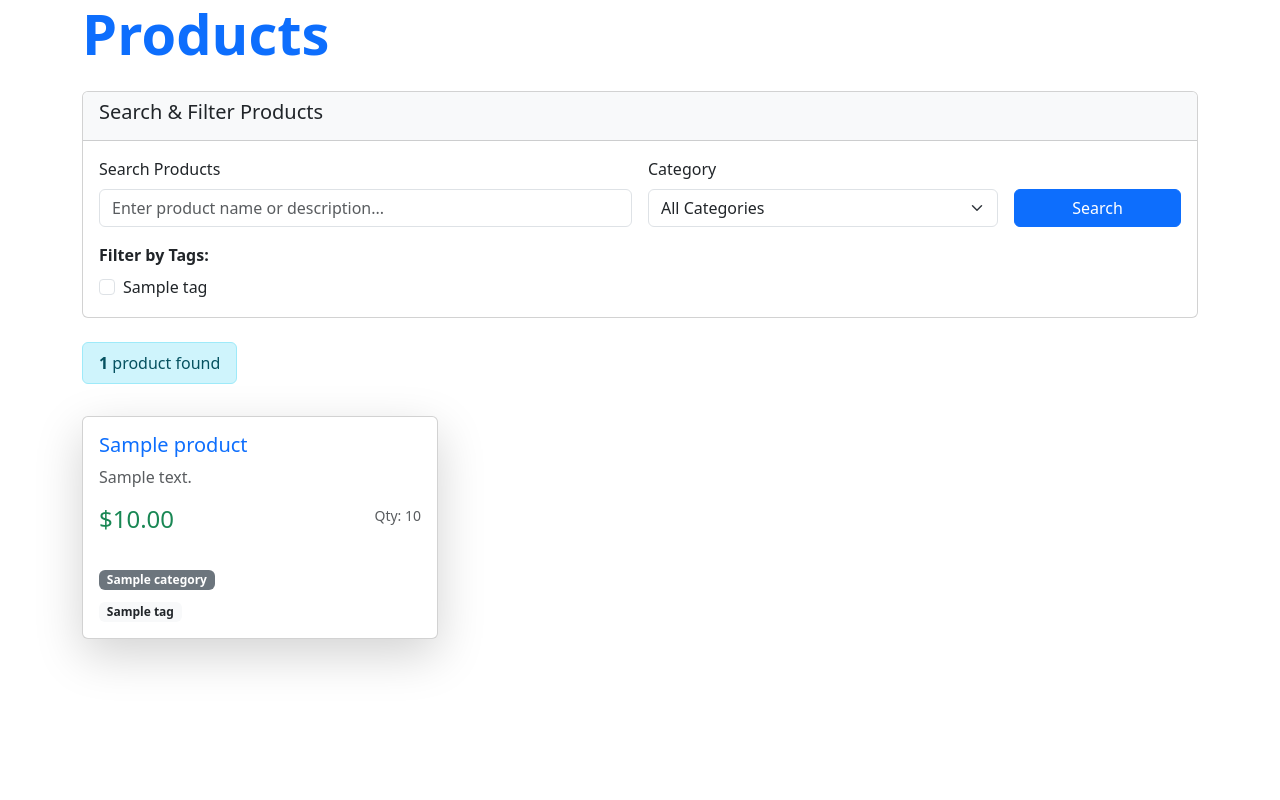
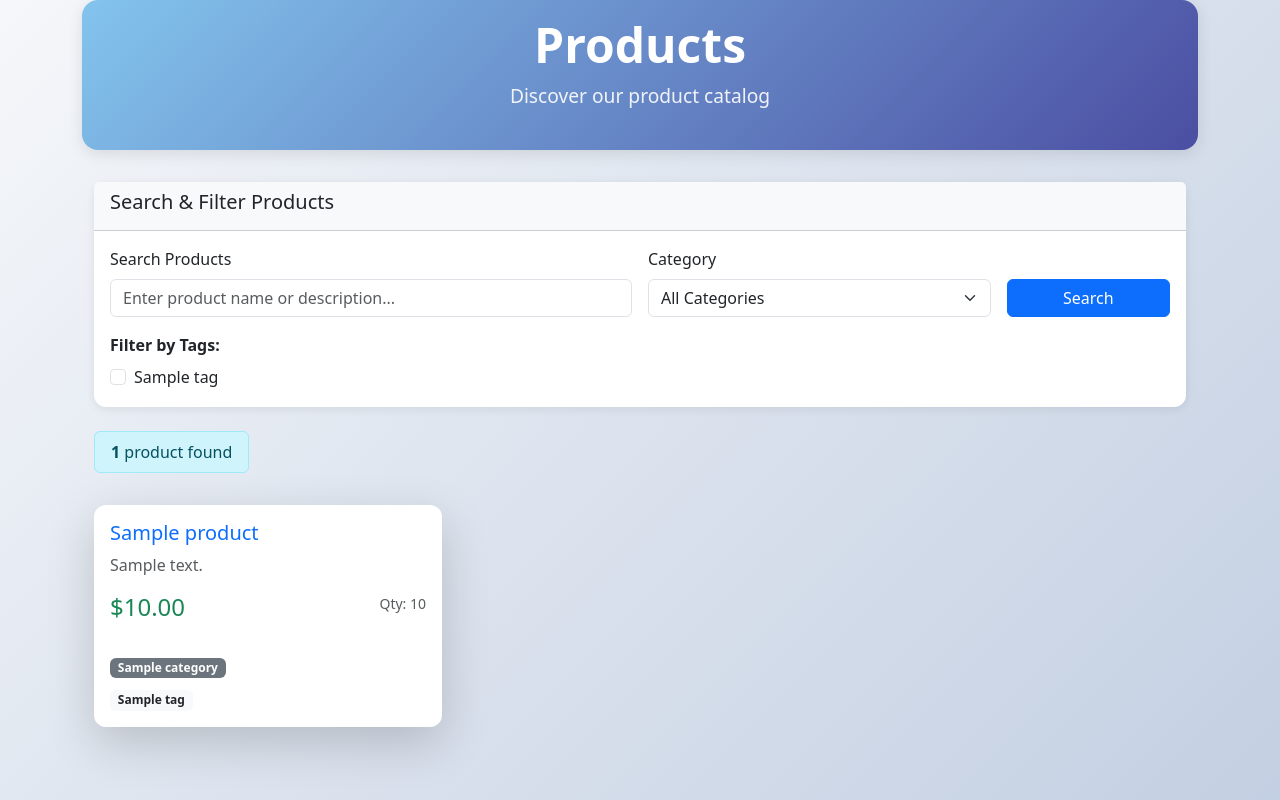
Before and after one commit to aaron-s-kim/product-manager, a Django app: page / in a window 1280 px wide. Run offline with Django 5.2, Linux system fonts and the light colour scheme; tables that the repository leaves empty hold one stand-in row (values such as "Sample post").

Commit message:
Additional styles for hero, background, product cards

```diff
--- a/products/static/products/css/style.css
+++ b/products/static/products/css/style.css
@@ -1,4 +1,9 @@
 /* Product List Styles */
+
+body {
+  background: linear-gradient(135deg, #f5f7fa 0%, #c3cfe2 100%);
+  min-height: 100vh;
+}
 
 .hero-section {
   background: linear-gradient(135deg, #83c4ed, #4b4ea2);
@@ -7,6 +12,7 @@
   text-align: center;
   margin-bottom: 2rem;
   border-radius: 1rem;
+  box-shadow: 0 4px 15px rgba(0, 0, 0, 0.1);
 }
 
 .hero-title {
@@ -20,3 +26,19 @@
   opacity: 0.9;
   margin-bottom: 1.5rem;
 }
+
+/* Product Cards */
+.card {
+  border: none;
+  border-radius: 12px;
+  box-shadow: 0 2px 10px rgba(0, 0, 0, 0.08);
+}
+
+.product-card {
+  transition: all 0.3s ease;
+}
+
+.product-card:hover {
+  transform: translateY(-5px);
+  box-shadow: 0 8px 25px rgba(0, 0, 0, 0.15);
+}
--- a/products/templates/products/product_list.html
+++ b/products/templates/products/product_list.html
@@ -1,13 +1,25 @@
 {% extends 'base.html' %}
+{% load static %}
 
 {% block title %}Product Search{% endblock %}
 
+{% block extra_head %}
+<link rel="stylesheet" type="text/css" href="{% static 'products/css/style.css' %}">
+{% endblock %}
+
 {% block content %}
-<div class="row">
-    <div class="col-12">
-        <h1 class="display-4 mb-4 text-primary fw-bold">Products</h1>
+<!-- Hero Section -->
+<div class="hero-section">
+    <div class="container">
+        <h1 class="hero-title">Products</h1>
+        <p class="hero-subtitle">Discover our product catalog</p>
+    </div>
+</div>
 
-        <!-- Search and Filter Form -->
+<div class="container">
+    <div class="row">
+        <div class="col-12">
+            <!-- Search and Filter Form -->
         <div class="card mb-4">
             <div class="card-header bg-light">
                 <h5 class="card-title">Search & Filter Products</h5>
@@ -70,7 +82,7 @@
         <div class="row">
             {% for product in products %}
             <div class="col-lg-4 col-md-6 mb-4">
-                <div class="card h-100 shadow-lg">
+                <div class="card product-card h-100 shadow-lg">
 
                     <div class="card-body d-flex flex-column">
                         <h5 class="card-title text-primary">{{ product.name }}</h5>
@@ -106,5 +118,6 @@
         </div>
     </div>
 </div>
+</div>
 
 {% endblock %}
```
Lines whose indentation alone changed are shown as unchanged.
